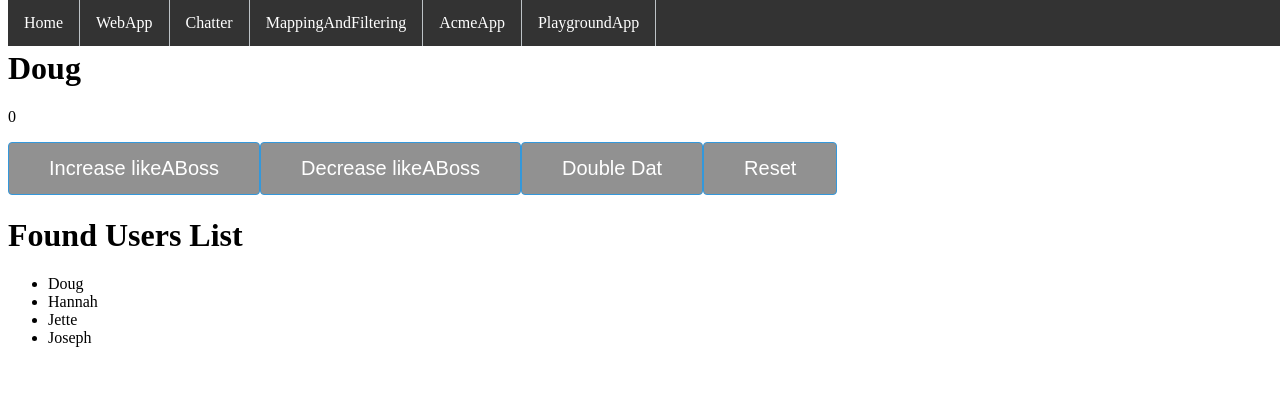
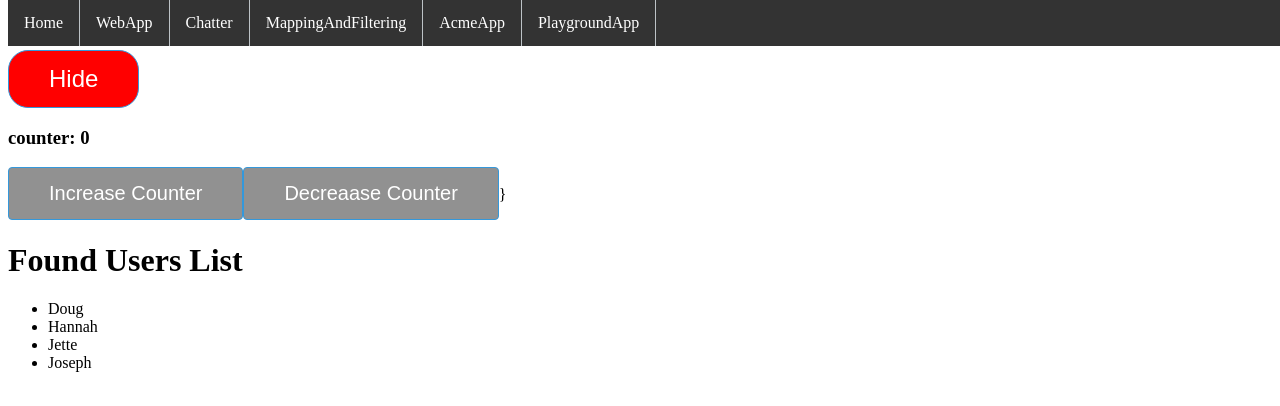
Before and after one commit to montuckymike/intro_to_react, a React app: page /Playground in a window 1280 px wide. Built offline with nearby package versions, Linux system fonts and the light colour scheme.

Commit message:
updated playground app with toggle on and off button and added Faker module

```diff
--- a/package.json
+++ b/package.json
@@ -5,6 +5,7 @@
   "dependencies": {
     "boostrap": "^1.0.0",
     "bootstrap": "^3.3.7",
+    "faker": "^4.1.0",
     "google-map-react": "^0.24.0",
     "react": "^15.6.1",
     "react-dom": "^15.6.1",
--- a/src/Playground/PlaygroundApp.js
+++ b/src/Playground/PlaygroundApp.js
@@ -1,4 +1,5 @@
 import React from "react";
+import faker from "faker";
 
 // SMART / Container / has State
 // DUMB / Presentational / return HTML
@@ -19,16 +20,37 @@ const UsersList = (props) => {
   )
 }
 
+const Counter = (props) => {
+  return (
+    <div>
+      <h3> counter: { props.counter } </h3>
+      <button onClick={
+        () => props.increaseCounter() }> Increase Counter </button>
+      <button onClick={
+        () => props.decreaseCounter()}> Decreaase Counter </button>
+      }
+    </div>
+  )
+}
+
+
+
 class PlaygroundApp extends React.Component {
 
   state = {
     name: "Doug",
     counter: 0,
     users: null,
+    showCounter: true,
   }
 
+increaseCounter = this.increaseCounter.bind(this)
+
 componentDidMount() {
-  this.fetchUsersFromServer()
+  this.fetchUsersFromServer();
+//   const randomName = faker.name.firstName();
+//   const randomProduct= faker.commerce.product();
+// alert(randomProduct);
 }
 
 fetchUsersFromServer() {
@@ -51,40 +73,37 @@ increaseCounter(){
     { counter: this.state.counter +=1})
 }
 
-decreaseCounter(){
+decreaseCounter = () => {
   this.setState(
     { counter: this.state.counter -=1})
 }
 
+toggleCounter = () => {
+  this.setState({ showCounter: !this.state.showCounter })
+}
+
 
   render() {
+
     return(
       <div className="playground-main">
-        <h1> { this.state.name } </h1>
-        <p> { this.state.counter } </p>
-      <div>
-        <button onClick={() => this.increaseCounter()
-          }>
-            Increase likeABoss
-        </button>
+      <button
+      className={this.state.showCounter ? "open-btn" : "close-btn"}
+      onClick = { this.toggleCounter }>
 
-        <button onClick={() =>
-          this.decreaseCounter ()}>
-            Decrease likeABoss
-        </button>
+      { this.state.showCounter ? "Hide" : "Show"}
 
-        <button onClick={() =>
-        this.setState(
-          { counter: this.state.counter *=2})}>
-            Double Dat
-        </button>
 
-        <button onClick={() =>
-        this.setState(
-          { counter: this.state.counter =0})}>
-            Reset
-        </button>
-      </div>
+      </button>
+      {
+        this.state.showCounter
+        ? <Counter
+        counter={this.state.counter}
+        increaseCounter={this.increaseCounter}
+        decreaseCounter={this.decreaseCounter}
+        /> : null
+      }
+
       {
         this.state.users
         ? <UsersList usersData={this.state.users} />
--- a/src/index.js
+++ b/src/index.js
@@ -38,6 +38,7 @@ ReactDOM.render((
   <Router>
     <div>
      <NavigationBar />
+       <div className="index">
          <Route exact path="/" component={Home} />
          <Route path="/WebApp" component={App} />
          <Route path="/Chatter" component={ChatApp} />
@@ -45,5 +46,6 @@ ReactDOM.render((
          <Route path="/Acme" component={AcmeApp} />
          <Route path="/Playground" component={PlaygroundApp} />
        </div>
+    </div>
   </Router>
 ), document.getElementById("root"));
--- a/src/styles.css
+++ b/src/styles.css
@@ -214,3 +214,19 @@ button:hover {
 .playground-main {
   margin-top: 50px;
 }
+
+.index {
+  margin-top: 50px;
+}
+
+.open-btn {
+  background-color: red;
+  border-radius: 20px;
+  font-size: 24px;
+}
+
+.close-btn {
+  background-color: green;
+  border-radius: 20px;
+  font-size: 24px;
+}
```
Lines whose indentation alone changed are shown as unchanged.
